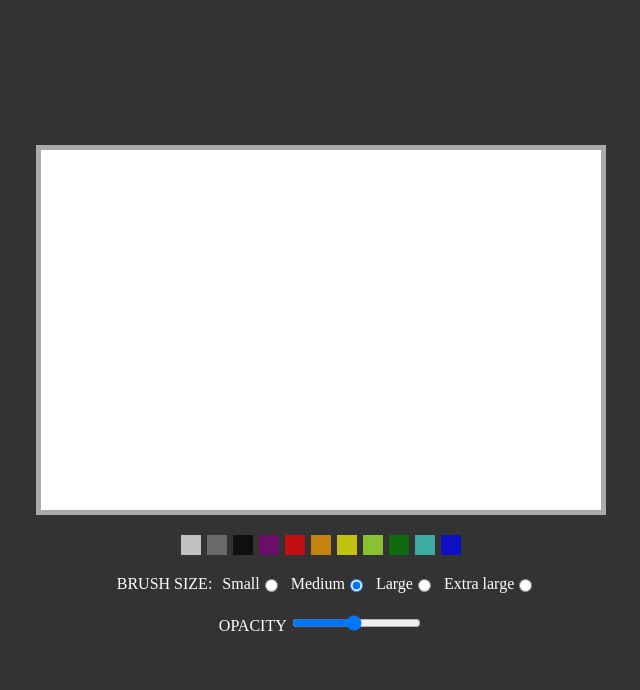
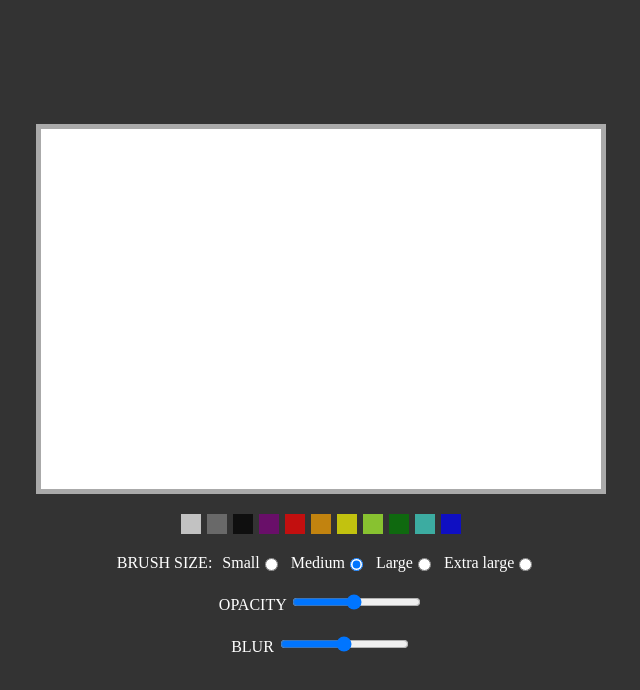
Before and after one commit to rolandjlevy/js-drawing-app, a plain HTML site: page index.html in a window 1280 px wide. Shown: the whole page, without its empty margins (319-959 px from the left). Drawn offline with Linux system fonts and the light colour scheme.

Commit message:
Added blur slider

```diff
--- a/index.html
+++ b/index.html
@@ -23,15 +23,21 @@
         <input type="radio" id="brush-60" name="brushsize" value="60" onclick="brush.setSize(60)" />
       </section>
 
-      <section class="opacity m-b-20">
-        <label class="control" for="opacity">OPACITY</label>
-        <input type="range" id="opacity-range" name="opacity" min="5" max="100" value="50" step="1" oninput="opacity.setValue(this.value)" onchange="opacity.setValue(this.value)" >
+      <section class="m-b-20">
+        <label class="control" for="opacity-range">OPACITY</label>
+        <input type="range" id="opacity-range" name="opacity-control" min="5" max="100" value="50" step="1" oninput="opacity.setValue(this.value)" onchange="opacity.setValue(this.value)" >
+      </section>
+
+      <section class="m-b-20">
+        <label class="control" for="blur-range">BLUR</label>
+        <input type="range" id="blur-range" name="blur-control" min="0" max="10" value="5" step="1" oninput="blurer.setValue(this.value)" onchange="blurer.setValue(this.value)" >
       </section>
 
     </main>
     <script src="/src/ArtBoard.js"></script>
     <script src="/src/Brush.js"></script>
     <script src="/src/Opacity.js"></script>
+    <script src="/src/Blur.js"></script>
     <script src="/src/Paint.js"></script>
     <script src="/src/Input.js"></script>
     <script src="script.js"></script>
--- a/script.js
+++ b/script.js
@@ -20,16 +20,13 @@ colours.forEach(col => {
 });
 
 const artBoard = new ArtBoard();
-
 const brush = new Brush({size:20});
-
 const opacity = new Opacity({value:50});
+const blurer = new Blur({value:10});
 
 const paint = new Paint({
   canvas: artBoard.canvas,
   brush,
   opacity,
-  blur: 5
+  blurer
 });
-
-// const input = new Input({canvas, brushSize: 20, blur: 5});
--- /dev/null
+++ b/src/Blur.js
@@ -0,0 +1,9 @@
+class Blur {
+  constructor({value}) {
+    this.value = value;
+    this.setValue(value);
+  }
+  setValue(n) {
+    this.value = n;
+  }
+}
--- a/src/Paint.js
+++ b/src/Paint.js
@@ -1,10 +1,10 @@
 class Paint {
-  constructor({canvas, brush, opacity, blur}) {
+  constructor({canvas, brush, opacity, blurer}) {
     this.canvas = canvas;
     this.context = this.canvas.getContext('2d');
+    this.brush = brush;
     this.opacity = opacity;
-    this.blur = blur;
-    this.brush = brush;
+    this.blur = blurer;
     this.isDrawing = false;
     this.x = 0;
     this.y = 0;
@@ -50,7 +50,7 @@ class Paint {
     this.context.fillStyle = colour;
     this.context.globalAlpha = this.opacity.value;
     this.context.beginPath();
-    this.context.filter = `blur(${this.blur}px)`;
+    this.context.filter = `blur(${this.blur.value}px)`;
     this.context.arc(x1, y1, this.brush.size, 0, 2 * Math.PI);
     this.context.fill();
     this.context.closePath();
```
